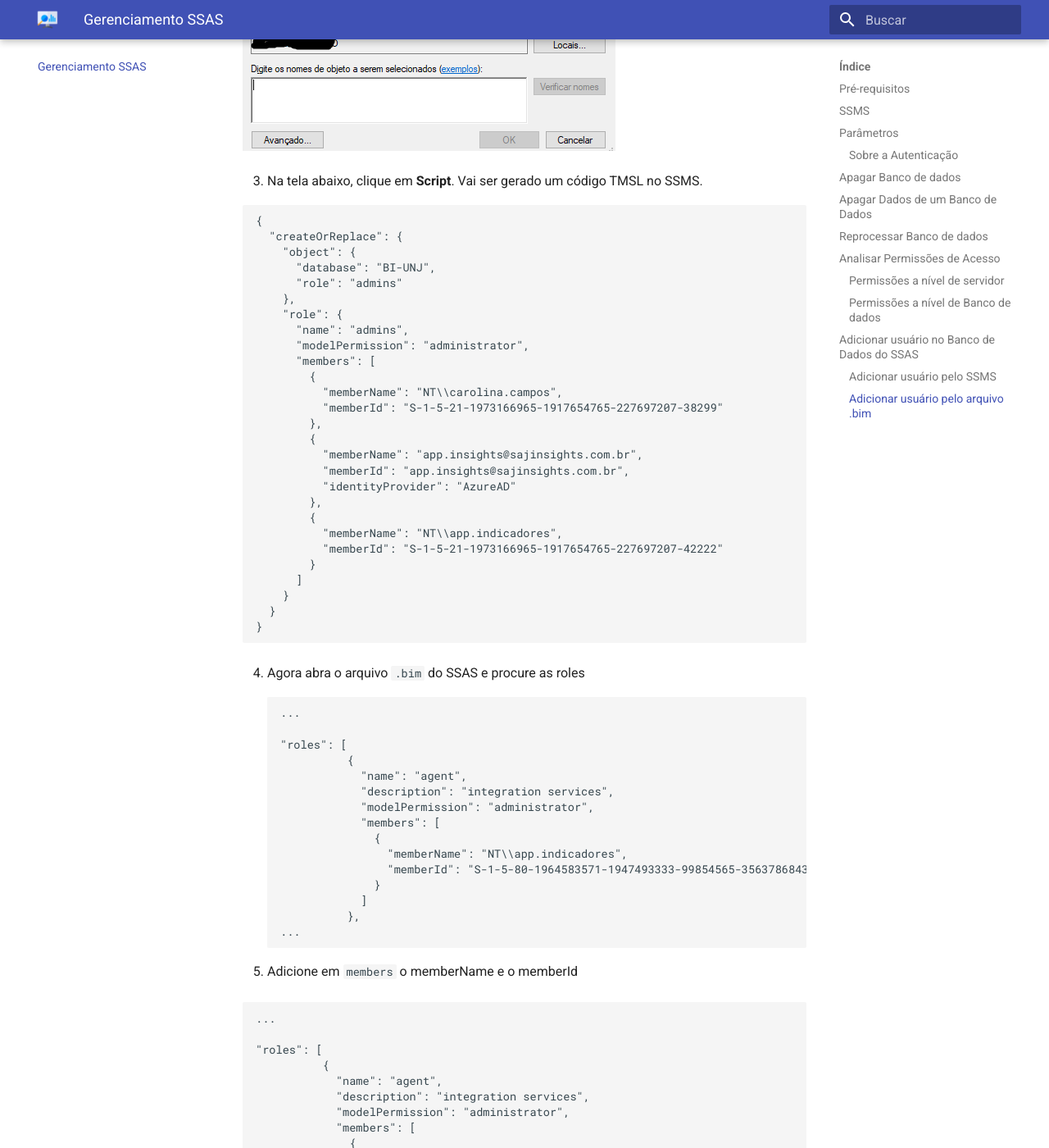
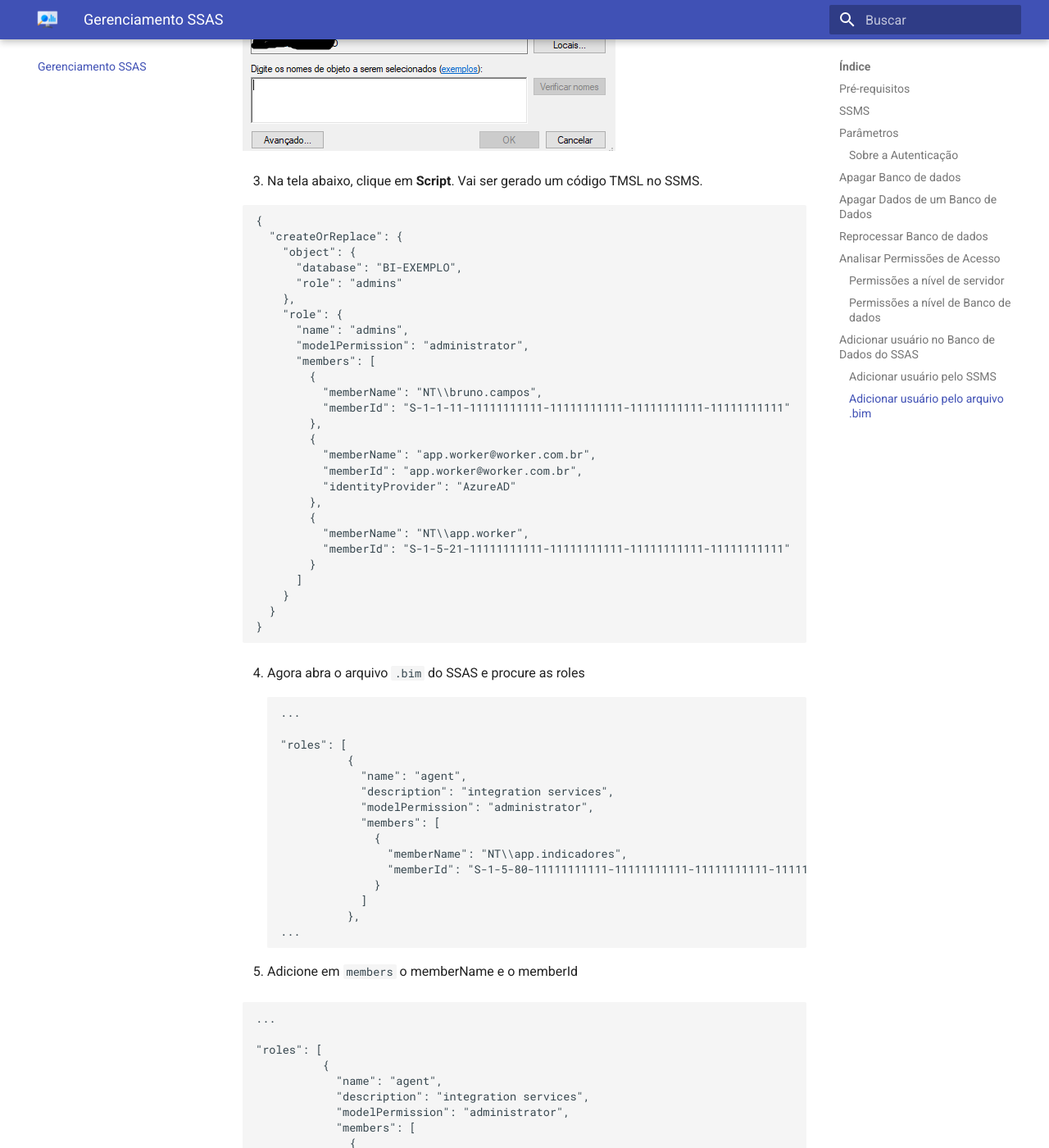
Before and after one commit to brunocampos01/automated-business-intelligence-at-azure, an MkDocs documentation site: the page built from docs/03.02_gerenciamento_ssas.md, in a window 1280 px wide and 1400 px high, scrolled down 6480 px. Shown: the whole window at 82% size. Built offline with MkDocs 1.6.1 and Material for MkDocs 9.7.7, drawn with Linux system fonts in a browser that asks for light colours; some of the changed text lies outside the part shown.

Commit message:
Update 03.02_gerenciamento_ssas.md

```diff
--- a/docs/03.02_gerenciamento_ssas.md
+++ b/docs/03.02_gerenciamento_ssas.md
@@ -93,7 +93,7 @@
 {
   "createOrReplace": {
     "object": {
-      "database": "BI-UNJ",
+      "database": "BI-EXEMPLO",
       "role": "admins"
     },
     "role": {
@@ -101,17 +101,17 @@
       "modelPermission": "administrator",
       "members": [
         {
-          "memberName": "NT\\carolina.campos",
-          "memberId": "S-1-5-21-1973166965-1917654765-227697207-38299"
+          "memberName": "NT\\bruno.campos",
+          "memberId": "S-1-1-11-11111111111-11111111111-11111111111-11111111111"
         },
         {
-          "memberName": "app.insights@sajinsights.com.br",
-          "memberId": "app.insights@sajinsights.com.br",
+          "memberName": "app.worker@worker.com.br",
+          "memberId": "app.worker@worker.com.br",
           "identityProvider": "AzureAD"
         },
         {
-          "memberName": "NT\\app.indicadores",
-          "memberId": "S-1-5-21-1973166965-1917654765-227697207-42222"
+          "memberName": "NT\\app.worker",
+          "memberId": "S-1-5-21-11111111111-11111111111-11111111111-11111111111"
         }
       ]
     }
@@ -131,7 +131,7 @@
             "members": [
               {
                 "memberName": "NT\\app.indicadores",
-                "memberId": "S-1-5-80-1964583571-1947493333-99854565-3563786843-1541711243"
+                "memberId": "S-1-5-80-11111111111-11111111111-11111111111-11111111111-11111111111"
               }
             ]
           },
@@ -151,11 +151,11 @@
             "members": [
               {
                 "memberName": "NT SERVICE\\SQLAgent$MSSQLSERVER19",
-                "memberId": "S-1-5-80-1964583571-1947493333-99854565-3563786843-1541711243"
+                "memberId": "S-1-5-80-11111111111-11111111111-11111111111-11111111111-11111111111"
               },
               {
-                "memberName": "NT\\app.indicadores",
-                "memberId": "S-1-5-21-1973166965-1917654765-227697207-42222"
+                "memberName": "NT\\app.worker",
+                "memberId": "S-1-5-21-11111111111-11111111111-11111111111-11111111111"
               }
             ]
           }
```
